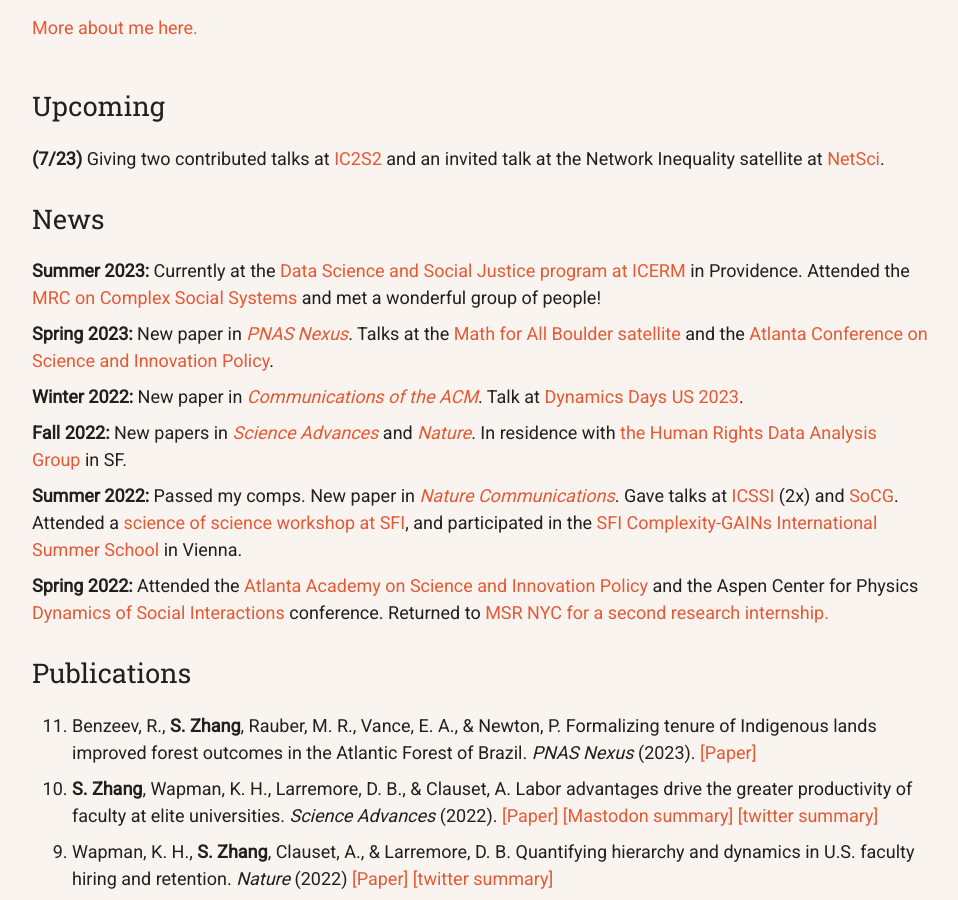
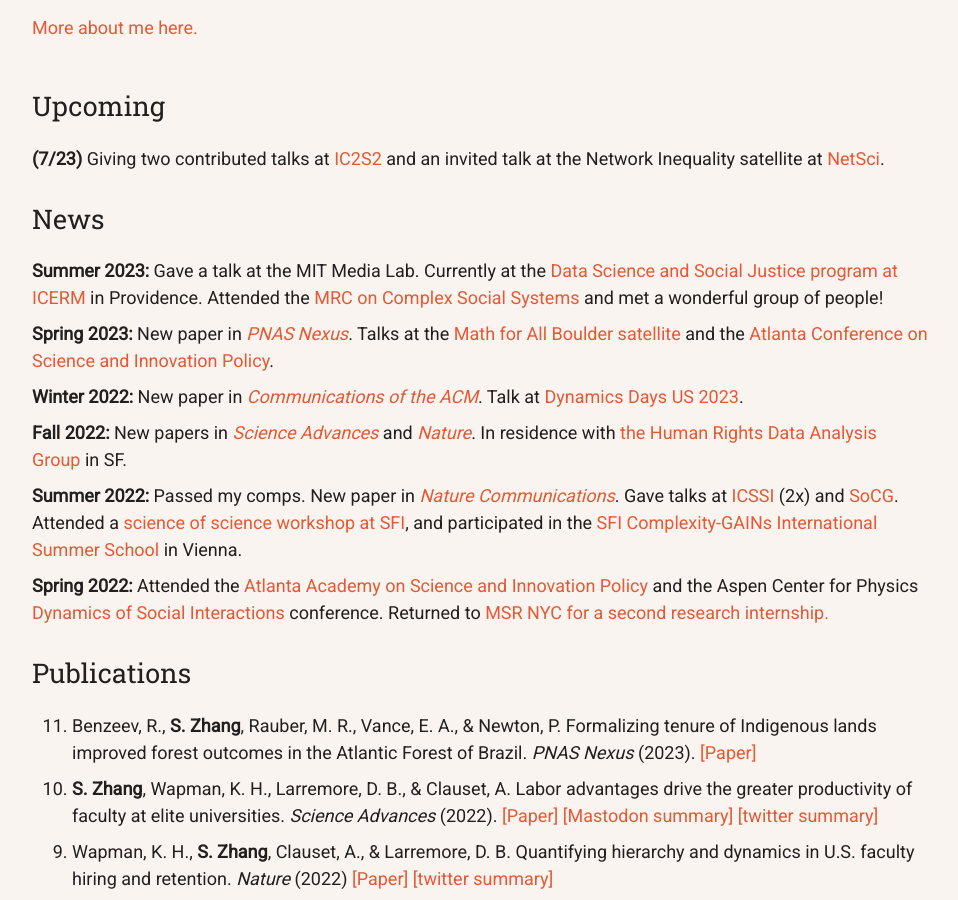
Before and after one commit to samzhang111/samzhang111.github.io, a Jekyll site: the page built from index.html, in a window 1280 px wide and 900 px high, scrolled down 986 px. Shown: the whole window, without its empty margins (160-1118 px from the left). Built offline with Jekyll 4.4.1, drawn with Linux system fonts in a browser that asks for light colours; nearby versions of some CDN libraries.

Commit message:
media lab talk

```diff
--- a/index.html
+++ b/index.html
@@ -57,6 +57,7 @@ layout: default
           <div class="sectitle">News</div>
           <ul>
               <li><b>Summer 2023:</b>
+                  Gave a talk at the MIT Media Lab.
                 Currently at the <a target="_blank" href="https://icerm.brown.edu/programs/ep-23-dssj/" target="_blank">Data Science and Social Justice program at ICERM</a> in Providence.
                   Attended the <a target="_blank" href="https://www.ams.org/programs/research-communities/2023MRC-SocialSystems" target="_blank">MRC on Complex Social Systems</a> and met a wonderful group of people!</li>
 
```
